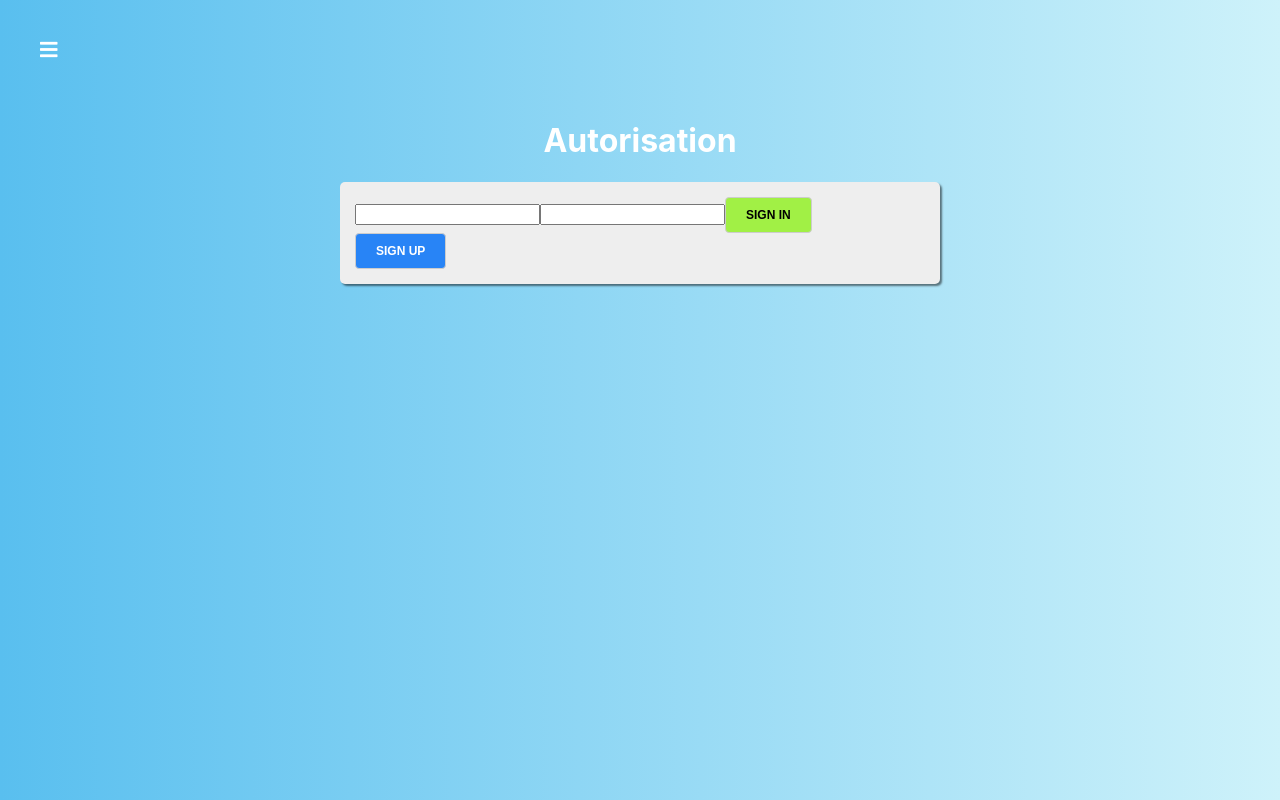
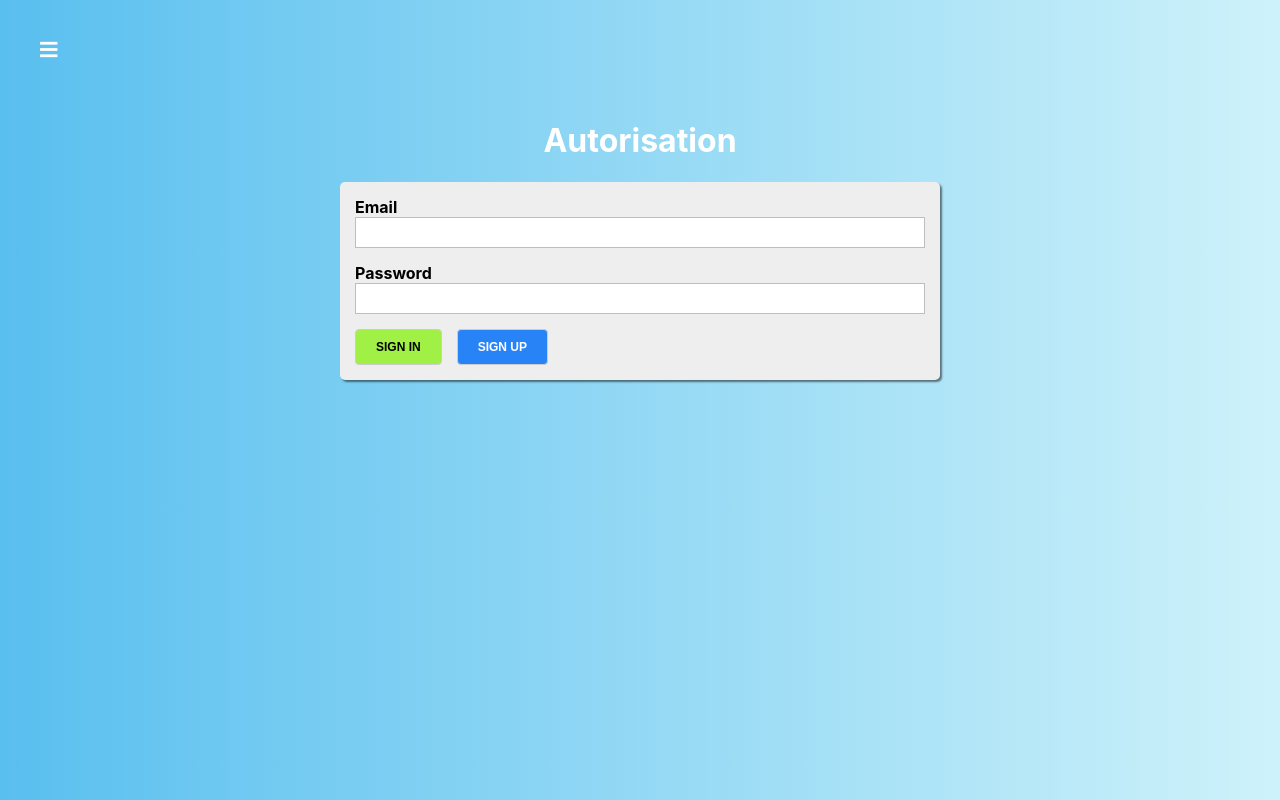
Before and after one commit to mariache/Quiz_App, a React app: page /auth in a window 1280 px wide. Built offline with nearby package versions, Linux system fonts and the light colour scheme.

Commit message:
- cleaning;

```diff
--- a/src/containers/auth/Auth.js
+++ b/src/containers/auth/Auth.js
@@ -1,6 +1,7 @@
 import React, { Component } from "react";
 import classes from "./Auth.module.css";
 import { Button } from "../../components/ui/button/Button";
+import Input from "../../components/ui/input/Input";
 
 export class Auth extends Component {
   loginHandler = () => {};
@@ -18,8 +19,8 @@
           <h1>Autorisation</h1>
 
           <form onSubmit={this.submitHandler} className={classes.AuthForm}>
-            <input type="text" />
-            <input type="text" />
+            <Input label="Email" />
+            <Input label="Password" />
 
             <Button type="success" onClick={this.loginHandler}>
               Sign in
```
Also changed, not shown: src/components/ui/backdrop/BackDrop.js (renamed from src/components/ui/button/backdrop/BackDrop.js), src/components/ui/backdrop/BackDrop.module.css (renamed from src/components/ui/button/backdrop/BackDrop.module.css).
